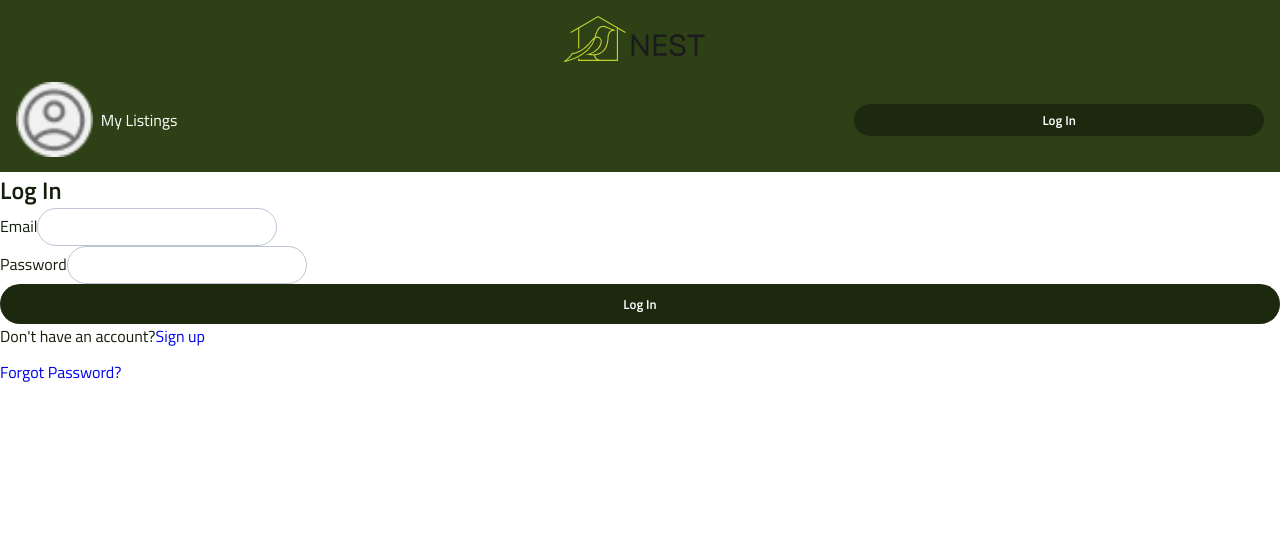
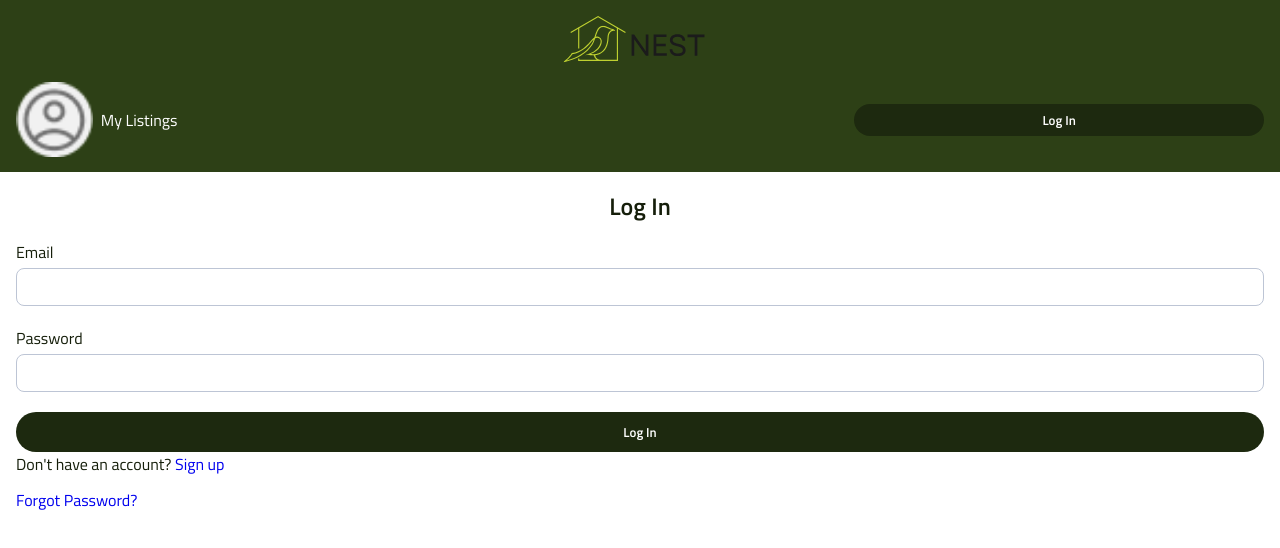
Before and after one commit to stebnj/steven-joo-capstone-project, a React (Create React App) app in the folder client/: page /login in a window 1280 px wide. Shown: the top 548 px of the page. Built offline with nearby package versions, Linux system fonts and the light colour scheme; no server answers.

Commit message:
import login scss to js

```diff
--- a/client/src/pages/Login/Login.js
+++ b/client/src/pages/Login/Login.js
@@ -1,67 +1,61 @@
-import React, { useState } from 'react'
-import { useRef } from 'react'
-import { useAuth } from '../../contexts/AuthContext'
-import { Link, useNavigate } from 'react-router-dom'
-
+import React, { useState } from "react";
+import { useRef } from "react";
+import { useAuth } from "../../contexts/AuthContext";
+import { Link, useNavigate } from "react-router-dom";
+import "./Login.scss";
 
 export default function Login() {
-    const emailRef = useRef()
-    const passwordRef = useRef()
-    const { login } = useAuth()
-    const [error, setError] = useState('')
-    const [loading, setLoading] = useState(false)
+  const emailRef = useRef();
+  const passwordRef = useRef();
+  const { login } = useAuth();
+  const [error, setError] = useState("");
+  const [loading, setLoading] = useState(false);
 
-    const navigate = useNavigate()
+  const navigate = useNavigate();
 
   async function handleSubmit(e) {
-        e.preventDefault()
+    e.preventDefault();
 
-        try{
-            setError('')
-            setLoading(true)
-            await login(emailRef.current.value, passwordRef.current.value)
-            navigate('/dashboard')
+    try {
+      setError("");
+      setLoading(true);
+      await login(emailRef.current.value, passwordRef.current.value);
+      navigate("/dashboard");
     } catch (error) {
-            setError('Failed to sign in')
+      setError("Failed to sign in");
     }
-       setLoading(false)
+    setLoading(false);
   }
 
-
-
   return (
-    <main>
-        <section>
-            <h2>
-                Log In
-            </h2>
+    <main className="login">
+      <section className="login__heading-container">
+        <h2 className="login__heading">Log In</h2>
         {error}
       </section>
-        <section>
-            <form onSubmit={handleSubmit}>
-                <div>
-                    <label>
-                        Email
-                    </label>
-                    <input type="email" ref={emailRef} required />
+      <section className="login__actions">
+        <form className="login__form" onSubmit={handleSubmit}>
+          <div className="login__content">
+            <label className="login__label">Email</label>
+            <input className="login__input" type="email" ref={emailRef} required />
           </div>
-                <div>
-                    <label>
-                        Password
-                    </label>
-                    <input type="password" ref={passwordRef} required/>
+          <div className="login__content">
+            <label className="login__label">Password</label>
+            <input className="login__input"  type="password" ref={passwordRef} required />
           </div>
-                <button disabled={loading} type="submit">Log In</button>
+          <button className="login__button"  disabled={loading} type="submit">
+            Log In
+          </button>
         </form>
       </section>
-        <section>
-            <p>Don't have an account?<Link to="/signup">Sign up</Link> </p>
+      <section className="login__signup-container">
+        <p className="login__signup">
+          Don't have an account?<Link to="/signup"> Sign up</Link>{" "}
+        </p>
       </section>
-        <section>
-            <Link to="/forgot-password">
-                Forgot Password?
-            </Link>
+      <section className="login__forgot-container">
+        <Link to="/forgot-password">Forgot Password?</Link>
       </section>
     </main>
-  )
+  );
 }
--- /dev/null
+++ b/client/src/pages/Login/Login.scss
@@ -0,0 +1,27 @@
+@use '../../styles/partials/global';
+@import '../../styles/partials/variables';
+@import '../../styles/partials/mixins';
+
+.login{
+    padding: 0 1rem;
+
+    &__heading-container{
+        padding: 1rem;
+        display: flex;
+        justify-content: center;
+    }
+
+    &__content{
+        display: flex;
+        flex-direction: column;
+        padding-bottom: 1.25rem;
+    }
+
+    &__label{
+        padding-bottom: 0.25rem;
+    }
+
+    &__input{
+        border-radius: 0.5rem;
+    }
+}
--- a/client/src/styles/partials/_variables.scss
+++ b/client/src/styles/partials/_variables.scss
@@ -8,7 +8,7 @@ $Black: #323232;
 $White: #FFFFFF;
 $Blue: 	#3e4772;
 $green: #2D4016;
-$light-green: #7ed957;
+$light-green: #158463;
 
 // Secondary colors
 
```
Also changed, not shown: client/src/assets/icons/delete.svg (added). Lines whose indentation alone changed are shown as unchanged.
